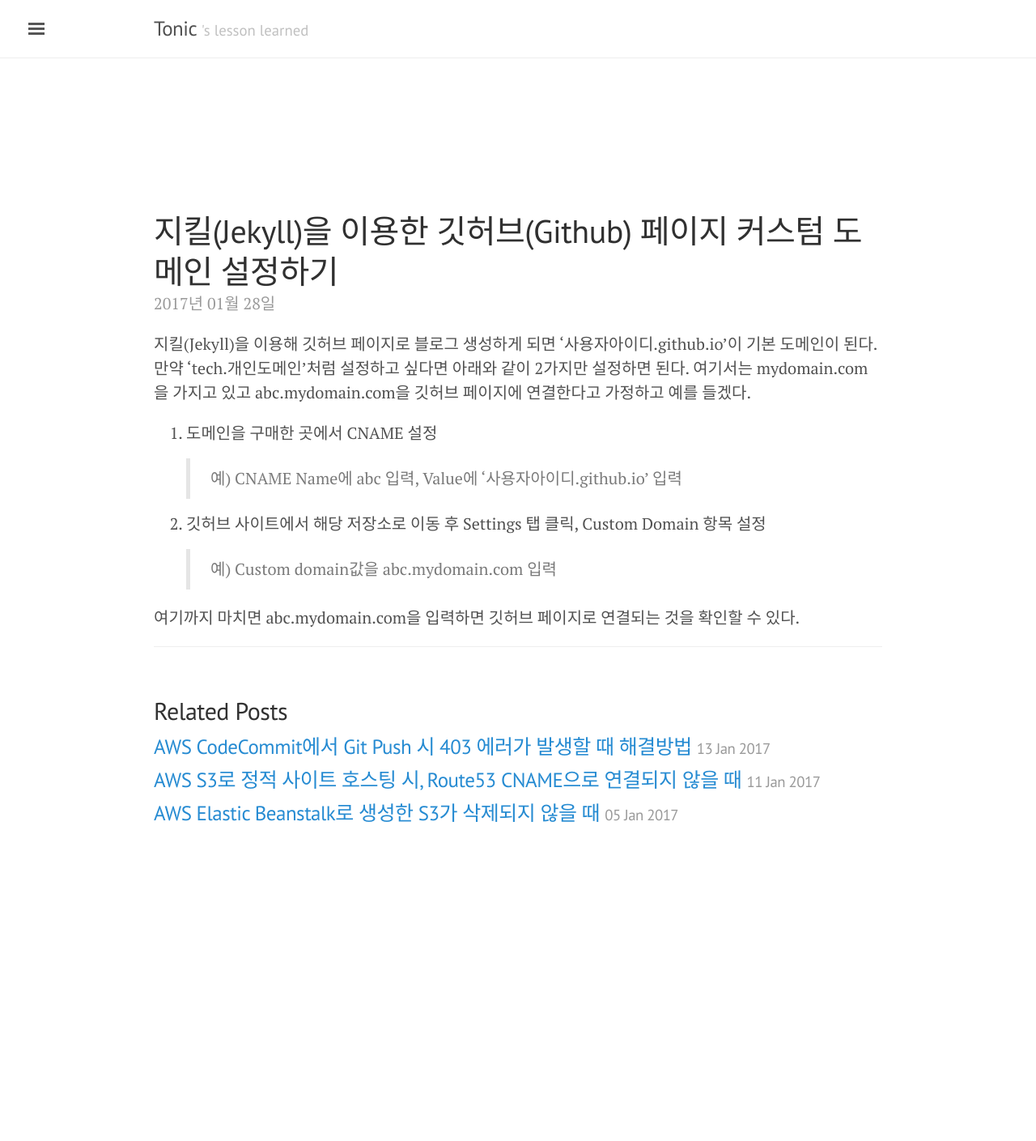
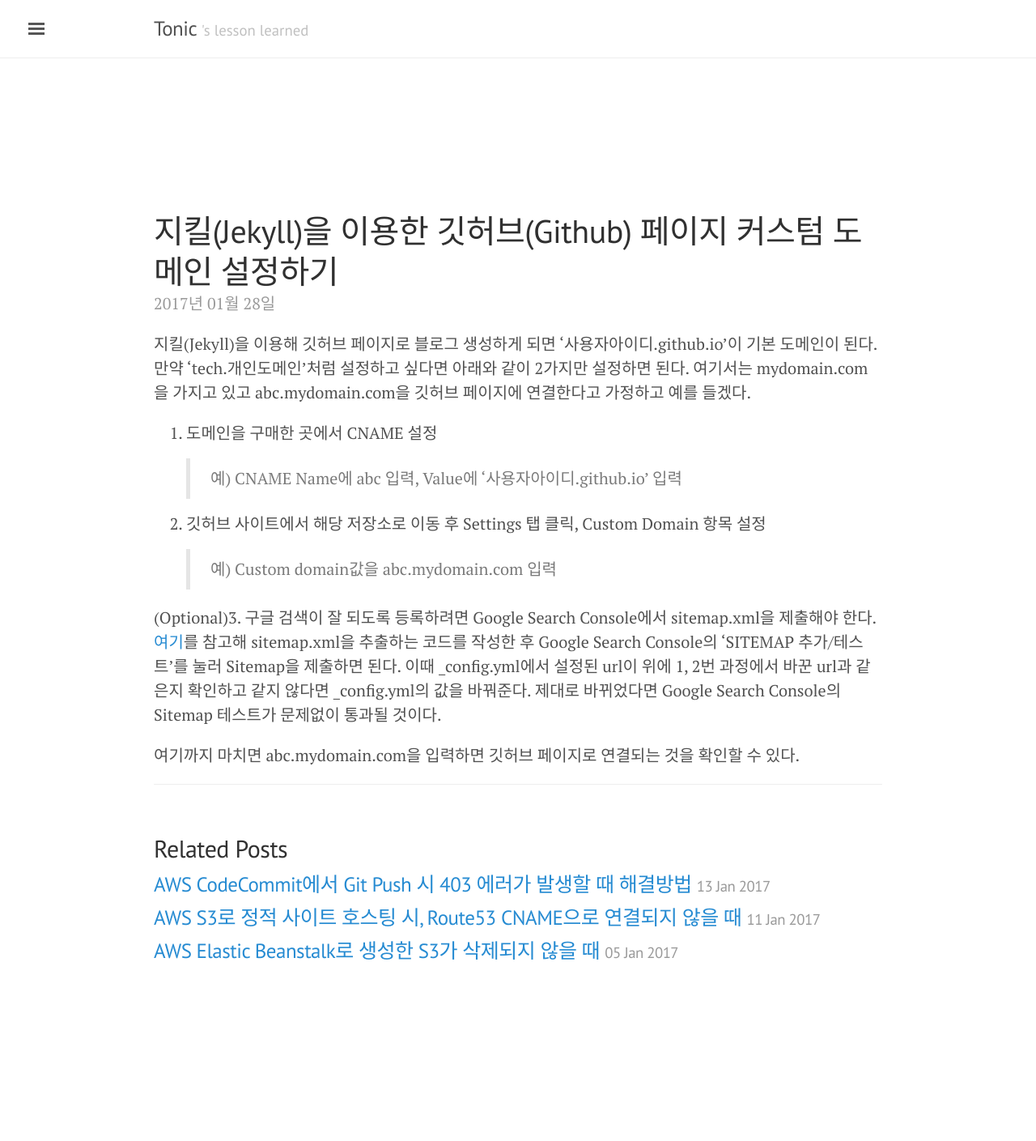
Before and after one commit to jwkcp/jwkcp.github.com, a Jekyll site: the page built from _posts/2017-01-28-how-to-set-github-pages-custom-domain.md, in a window 1280 px wide. Shown: the whole page at 81% size. Built offline with Jekyll 4.4.1, drawn with Linux system fonts in a browser that asks for light colours; comment, search, counter and statistics services are not loaded; before the commit the page ends 1239 px from its top, so only the background shows below that.

Commit message:
글 수정

```diff
--- a/_posts/2017-01-28-how-to-set-github-pages-custom-domain.md
+++ b/_posts/2017-01-28-how-to-set-github-pages-custom-domain.md
@@ -12,4 +12,6 @@
 2. 깃허브 사이트에서 해당 저장소로 이동 후 Settings 탭 클릭, Custom Domain 항목 설정
 > 예) Custom domain값을 abc.mydomain.com 입력
 
+(Optional)3. 구글 검색이 잘 되도록 등록하려면 Google Search Console에서 sitemap.xml을 제출해야 한다. [여기](http://dveamer.github.io/homepage/Sitemap.html "여기")를 참고해 sitemap.xml을 추출하는 코드를 작성한 후 Google Search Console의 'SITEMAP 추가/테스트'를 눌러 Sitemap을 제출하면 된다. 이때 _config.yml에서 설정된 url이 위에 1, 2번 과정에서 바꾼 url과 같은지 확인하고 같지 않다면 _config.yml의 값을 바꿔준다. 제대로 바뀌었다면 Google Search Console의 Sitemap 테스트가 문제없이 통과될 것이다.
+
 여기까지 마치면 abc.mydomain.com을 입력하면 깃허브 페이지로 연결되는 것을 확인할 수 있다.
```
